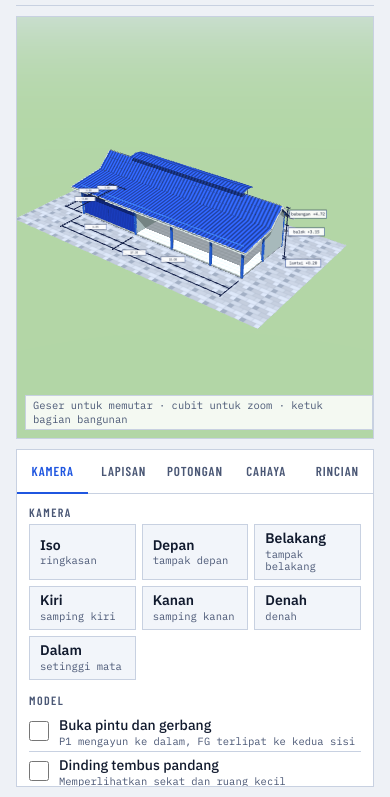
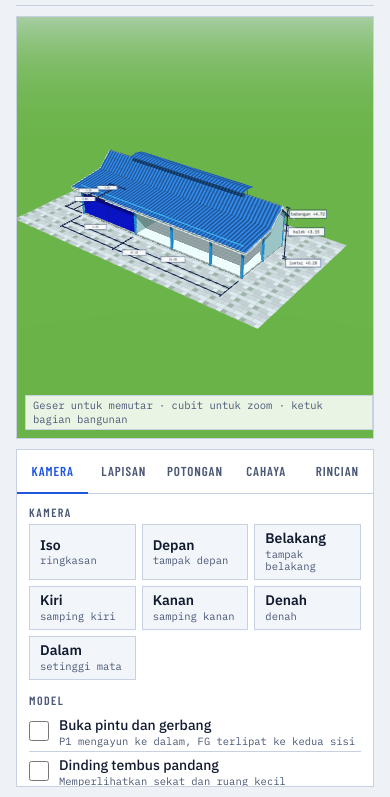
Before and after one commit to raeirie/list, a plain HTML site: page files/tps-3r-hulu-pasar.html in a window 390 px wide. Shown: the part 47-844 px from the top of the page. Drawn offline with nearby package versions, Linux system fonts and the light colour scheme.

Commit message:
Recolor the TPS 3R model materials
Replaces files/tps-3r-hulu-pasar.html with the revised download. The change is
purely material colour: the grass and paving greens deepen, the roof, walls,
columns and gate shift toward teal and cyan, and the corrugated-sheet texture
loses its blue cast. Geometry, layers, dimensions, section planes, camera
presets and both language strings are untouched — masking every colour value in
the diff leaves a single changed line, the sheet-texture tint.

links.json is unchanged: title, slug, kind, target and note still describe the
entry.

Verified by serving the repo over http and driving it in Chromium: the canvas
paints and the served bytes carry the new palette markers and none of the old
ones, all five tabs switch panels, the layer toggles change state, the cut
plane clips the geometry and Flip side changes which half is kept, day, dusk
and night each repaint the scene, ID/EN re-renders every string, part picking
returns the matching card, the phone-width layout stacks the dock under the
stage with no overflow, and blocking the Three.js CDN shows the page's own
reload message instead of an empty stage.

```diff
--- a/files/tps-3r-hulu-pasar.html
+++ b/files/tps-3r-hulu-pasar.html
@@ -318,9 +318,9 @@ button:focus-visible,input:focus-visible,a:focus-visible{outline:2px solid var(-
     return t;
   }
   var tileTex = canvasTex(64, 64, function (g, w, h) {
-    g.fillStyle = '#dfe1de'; g.fillRect(0, 0, w, h);
+    g.fillStyle = '#cfe0d6'; g.fillRect(0, 0, w, h);
     g.fillStyle = 'rgba(255,255,255,.35)'; g.fillRect(3, 3, w - 6, h / 2);
-    g.strokeStyle = '#a9aeaa'; g.lineWidth = 3; g.strokeRect(0, 0, w, h);
+    g.strokeStyle = '#9fb1a7'; g.lineWidth = 3; g.strokeRect(0, 0, w, h);
   });
   tileTex.repeat.set(L / 0.4, D / 0.4);
   function corrTex(lenX) {
@@ -345,11 +345,11 @@ button:focus-visible,input:focus-visible,a:focus-visible{outline:2px solid var(-
     for (var i = 0; i < 10; i++) { g.fillRect(0, Math.round(i * h / 10), w, 2); }
   });
   var pavTex = canvasTex(128, 128, function (g, w, h) {
-    g.fillStyle = '#8f97a4'; g.fillRect(0, 0, w, h);
+    g.fillStyle = '#8b9a8c'; g.fillRect(0, 0, w, h);
     for (var r = 0; r < 4; r++) {
       for (var c = 0; c < 2; c++) {
         var v = 170 + Math.floor(Math.random() * 28);
-        g.fillStyle = 'rgb(' + v + ',' + (v + 4) + ',' + (v + 12) + ')';
+        g.fillStyle = 'rgb(' + v + ',' + (v + 6) + ',' + (v + 4) + ')';
         g.fillRect(c * 64 + (r % 2) * 32 + 1, r * 32 + 1, 62, 30);
       }
     }
@@ -363,19 +363,19 @@ button:focus-visible,input:focus-visible,a:focus-visible{outline:2px solid var(-
   glowTex.wrapS = glowTex.wrapT = T.ClampToEdgeWrapping;
 
   var M = {
-    blue: mat(0x2563e8),
-    beam: mat(0x3b78f2),
-    wall: mat(0xcfdbe6),
+    blue: mat(0x1f9bf0),
+    beam: mat(0x39a8f6),
+    wall: mat(0xc0e8f4),
     steel: mat(0xaab4c0, { metalness: 0.4, roughness: 0.5 }),
     fascia: mat(0xf3f6f9),
     stone: mat(0x7d8288),
     slab: mat(0xb9bdc2),
-    roofSide: mat(0x16379f),
-    roofTop: mat(0x2c5be0, { map: corrTex(L + 2 * OV) }),
-    capTop: mat(0x2c5be0, { map: corrTex(12.12) }),
-    gate: mat(0x1b3fd0, { map: slatTex }),
-    gateEdge: mat(0x14308f),
-    door: mat(0x1a3fd4, { map: boardTex }),
+    roofSide: mat(0x1a5aa0),
+    roofTop: mat(0x2a76c8, { map: corrTex(L + 2 * OV) }),
+    capTop: mat(0x2a76c8, { map: corrTex(12.12) }),
+    gate: mat(0x0a14e0, { map: slatTex }),
+    gateEdge: mat(0x0810a8),
+    door: mat(0x0a10c0, { map: boardTex }),
     wood: mat(0x6b4426),
     glass: mat(0xbfe3ff, { transparent: true, opacity: 0.35, depthWrite: false }),
     lampBase: mat(0x99a2ad),
@@ -386,16 +386,16 @@ button:focus-visible,input:focus-visible,a:focus-visible{outline:2px solid var(-
 
   /* ---------- registry: layers and pickable parts ---------- */
   var LAYERS = [
-    { id: 'roof', n: ['Roof covering', 'Penutup atap'], c: ['Blue seng soka sheets', 'Seng soka biru'], color: '#2c5be0', on: true },
+    { id: 'roof', n: ['Roof covering', 'Penutup atap'], c: ['Blue seng soka sheets', 'Seng soka biru'], color: '#2a76c8', on: true },
     { id: 'frame', n: ['Roof frame', 'Rangka atap'], c: ['Zincalum C-75, reng 32.45', 'Zincalum C-75, reng 32.45'], color: '#aab4c0', on: true },
-    { id: 'walls', n: ['Walls', 'Dinding'], c: ['Assumed solid, 15 cm', 'Asumsi pasangan, 15 cm'], color: '#cfdbe6', on: true },
-    { id: 'cols', n: ['Columns and ringbalk', 'Kolom dan ringbalk'], c: ['K 15/15, ulin 9/9', 'K 15/15, ulin 9/9'], color: '#2563e8', on: true },
-    { id: 'floor', n: ['Floor', 'Lantai'], c: ['Keramik 40 × 40', 'Keramik 40 × 40'], color: '#dfe1de', on: true },
+    { id: 'walls', n: ['Walls', 'Dinding'], c: ['Assumed solid, 15 cm', 'Asumsi pasangan, 15 cm'], color: '#c0e8f4', on: true },
+    { id: 'cols', n: ['Columns and ringbalk', 'Kolom dan ringbalk'], c: ['K 15/15, ulin 9/9', 'K 15/15, ulin 9/9'], color: '#1f9bf0', on: true },
+    { id: 'floor', n: ['Floor', 'Lantai'], c: ['Keramik 40 × 40', 'Keramik 40 × 40'], color: '#cfe0d6', on: true },
     { id: 'found', n: ['Foundation and sloof', 'Pondasi dan sloof'], c: ['Batu belah 1:4, sloof 15/20', 'Batu belah 1:4, sloof 15/20'], color: '#7d8288', on: false },
-    { id: 'doors', n: ['Doors and gate', 'Pintu dan gerbang'], c: ['P1 and folding gate FG', 'P1 dan folding gate FG'], color: '#1b3fd0', on: true },
+    { id: 'doors', n: ['Doors and gate', 'Pintu dan gerbang'], c: ['P1 and folding gate FG', 'P1 dan folding gate FG'], color: '#0a14e0', on: true },
     { id: 'elec', n: ['Electrical', 'Elektrikal'], c: ['9 lamps, 5 switches and outlets', '9 lampu, 5 saklar dan stop kontak'], color: '#ffcc3d', on: true },
     { id: 'dims', n: ['Dimensions', 'Dimensi'], c: ['Metres, from the drawings', 'Meter, dari gambar'], color: '#e8750a', on: true },
-    { id: 'site', n: ['Site', 'Tapak'], c: ['Paving and grass', 'Paving dan rumput'], color: '#8aa874', on: true }
+    { id: 'site', n: ['Site', 'Tapak'], c: ['Paving and grass', 'Paving dan rumput'], color: '#5d9a3c', on: true }
   ];
   var layerGroups = {};
   LAYERS.forEach(function (l) {
@@ -660,7 +660,7 @@ button:focus-visible,input:focus-visible,a:focus-visible{outline:2px solid var(-
   frameMesh.userData.noBox = true; colMesh.userData.noBox = true;
 
   /* ---------- site ---------- */
-  var grassMat = new T.MeshStandardMaterial({ color: 0x9db88a, roughness: 1 });
+  var grassMat = new T.MeshStandardMaterial({ color: 0x5d9a3c, roughness: 1 });
   var grass = new T.Mesh(new T.CircleGeometry(95, 48), grassMat);
   grass.rotation.x = -Math.PI / 2; grass.receiveShadow = true;
   layerGroups.site.add(grass);
@@ -672,9 +672,9 @@ button:focus-visible,input:focus-visible,a:focus-visible{outline:2px solid var(-
   /* ---------- dimensions ---------- */
   var env = { time: 'day', shadows: true, lamps: false, az: 0 };
   var TIMES = {
-    day: { sky: 0xdbe4f0, hs: 0xdbe4f0, gnd: 0x8a9a7a, hemi: 0.8, sun: 0.6, sunCol: 0xffffff, pos: [11, 20, 15], grass: 0x9db88a, pav: 0xffffff, dark: false, glow: 0.3 },
-    dusk: { sky: 0x4d4f7e, hs: 0x8a7aa8, gnd: 0x4a4650, hemi: 0.55, sun: 0.7, sunCol: 0xffa768, pos: [-20, 6, 11], grass: 0x6f7c66, pav: 0xc4b9cc, dark: true, glow: 0.8 },
-    night: { sky: 0x080d1a, hs: 0x2a3b66, gnd: 0x18202c, hemi: 0.45, sun: 0.16, sunCol: 0x9db4ff, pos: [-9, 18, -8], grass: 0x25362d, pav: 0x6d7690, dark: true, glow: 1 }
+    day: { sky: 0xdbe4f0, hs: 0xdbe4f0, gnd: 0x8a9a7a, hemi: 0.8, sun: 0.6, sunCol: 0xffffff, pos: [11, 20, 15], grass: 0x5d9a3c, pav: 0xffffff, dark: false, glow: 0.3 },
+    dusk: { sky: 0x4d4f7e, hs: 0x8a7aa8, gnd: 0x4a4650, hemi: 0.55, sun: 0.7, sunCol: 0xffa768, pos: [-20, 6, 11], grass: 0x476b3a, pav: 0xc4b9cc, dark: true, glow: 0.8 },
+    night: { sky: 0x080d1a, hs: 0x2a3b66, gnd: 0x18202c, hemi: 0.45, sun: 0.16, sunCol: 0x9db4ff, pos: [-9, 18, -8], grass: 0x1f3526, pav: 0x6d7690, dark: true, glow: 1 }
   };
   var labels = [];
   function label(text, wx, wy, wz, w) {
```
